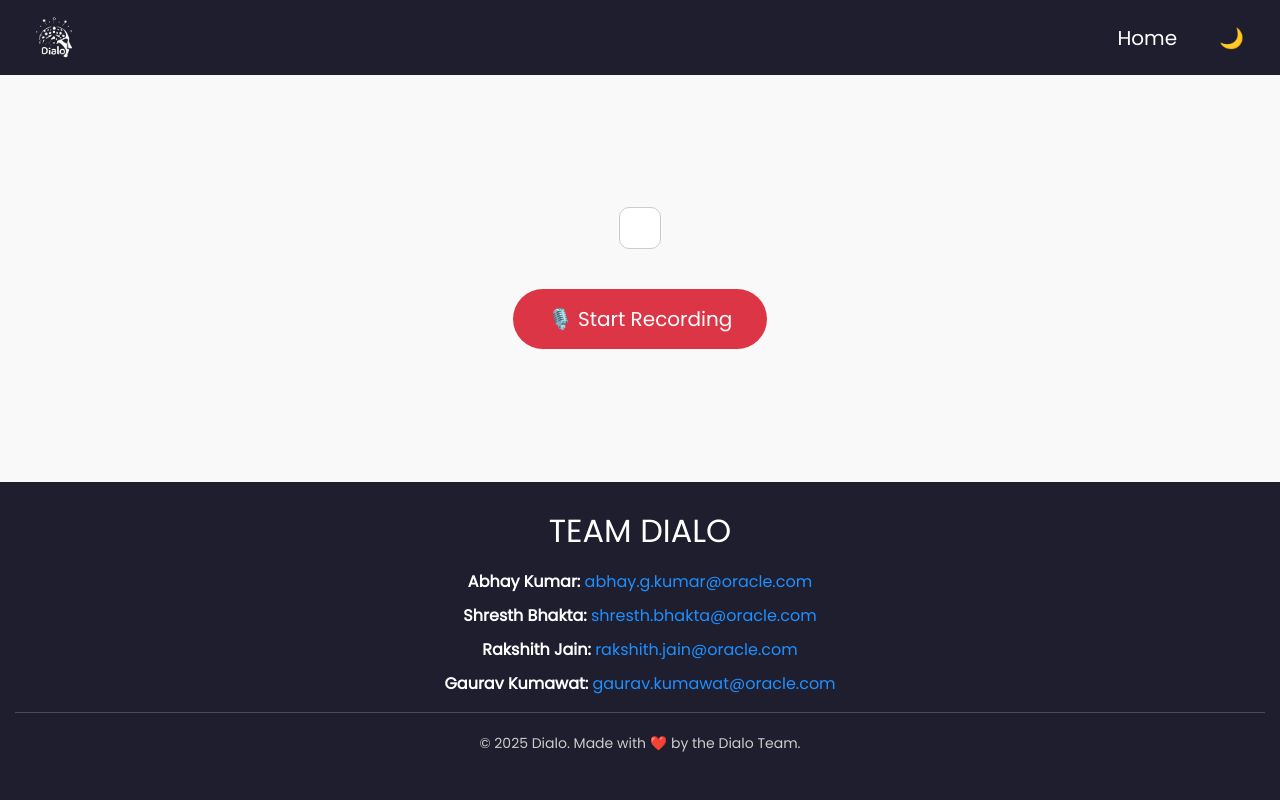
After one commit to shresth-bhakta/dialo-orahacks-team, a Flask app: template templates/bot1.html in a window 1280 px wide. The commit adds this page. Run offline with Flask 3, Linux system fonts and the light colour scheme; the template is opened without the code that fills it, so the values that code supplies are empty; some libraries are stand-ins or nearby versions.

Commit message:
new full ui

```diff
--- a/app.py
+++ b/app.py
@@ -4,7 +4,7 @@ app = Flask(__name__)
 
 @app.route("/")
 def index():
-    return render_template("index.html")
+    return render_template("new.html")
 
 if __name__ == "__main__":
     app.run(port=3000, debug=True)
--- /dev/null
+++ b/static/bot1script.js
@@ -0,0 +1,122 @@
+const socket = io("http://localhost:5001");
+let isRecording = false;
+
+const micBtn = document.getElementById("micBtn");
+const chatBox = document.getElementById("chat");
+
+micBtn.addEventListener("click", () => {
+  if (!isRecording) {
+    socket.emit("start_recording");
+    micBtn.textContent = "🛑 Stop Recording";
+    micBtn.classList.remove("btn-danger");
+    micBtn.classList.add("btn-secondary");
+  } else {
+    socket.emit("stop_recording");
+    micBtn.textContent = "🎙️ Start Recording";
+    micBtn.classList.remove("btn-secondary");
+    micBtn.classList.add("btn-danger");
+  }
+  isRecording = !isRecording;
+});
+
+socket.on("status", (data) => {
+  console.log("Status:", data.message);
+});
+
+socket.on("transcription", (data) => {
+  const msgWrapper = document.createElement("div");
+  msgWrapper.style.display = "flex";
+  msgWrapper.style.flexDirection = "column";
+  msgWrapper.style.alignItems = "flex-start";
+  msgWrapper.style.marginBottom = "20px";
+
+  const label = document.createElement("div");
+  label.textContent = "🗣️ You";
+  label.style.fontSize = "0.85rem";
+  label.style.color = "#999";
+  label.style.marginBottom = "4px";
+  label.style.marginLeft = "5px";
+
+  const msg = document.createElement("div");
+  msg.className = "user-msg";
+  msg.textContent = data.text;
+  msg.style.padding = "12px 16px";
+  msg.style.borderRadius = "15px";
+  msg.style.backgroundColor = "#e6f0ff";
+  msg.style.maxWidth = "75%";
+  msg.style.border = "1px solid #ccc";
+  msg.style.alignSelf = "flex-start";
+
+  msgWrapper.appendChild(label);
+  msgWrapper.appendChild(msg);
+  chatBox.appendChild(msgWrapper);
+  chatBox.scrollTop = chatBox.scrollHeight;
+});
+
+
+socket.on("llm_response", (data) => {
+  const msgWrapper = document.createElement("div");
+  msgWrapper.style.display = "flex";
+  msgWrapper.style.flexDirection = "column";
+  msgWrapper.style.alignItems = "flex-end";
+  msgWrapper.style.marginBottom = "30px";
+  msgWrapper.style.position = "relative";
+
+  const msg = document.createElement("div");
+  msg.className = "llm-msg";
+  msg.textContent = data.response;
+  msg.style.padding = "12px 16px";
+  msg.style.borderRadius = "15px";
+  msg.style.backgroundColor = "#e8f5e9";
+  msg.style.maxWidth = "75%";
+  msg.style.border = "1px solid #ccc";
+  msg.style.alignSelf = "flex-end";
+  msg.style.position = "relative"; // Required for inner absolute positioning
+
+  // Label wrapper inside the message bubble (bottom-right)
+  const labelWrapper = document.createElement("div");
+  labelWrapper.style.display = "flex";
+  labelWrapper.style.alignItems = "center";
+  labelWrapper.style.position = "absolute";
+  labelWrapper.style.bottom = "-22px";
+  labelWrapper.style.right = "5px";
+
+  const labelText = document.createElement("span");
+  labelText.textContent = "Dialo";
+  labelText.style.fontSize = "0.85rem";
+  labelText.style.color = "#999";
+  labelText.style.marginRight = "6px";
+
+  const logo = document.createElement("img");
+  logo.src = "/static/newdialo.png";
+  logo.alt = "Dialo Logo";
+  logo.style.height = "18px";
+
+  labelWrapper.appendChild(labelText);
+  labelWrapper.appendChild(logo);
+
+  msg.appendChild(labelWrapper);
+  msgWrapper.appendChild(msg);
+  chatBox.appendChild(msgWrapper);
+  chatBox.scrollTop = chatBox.scrollHeight;
+});
+
+
+// Dark mode toggle
+const toggleBtn = document.getElementById('toggle-dark');
+toggleBtn.addEventListener('click', () => {
+  const currentTheme = document.documentElement.getAttribute('data-theme');
+  const newTheme = currentTheme === 'dark' ? 'light' : 'dark';
+  document.documentElement.setAttribute('data-theme', newTheme);
+  localStorage.setItem('theme', newTheme);
+  toggleBtn.textContent = newTheme === 'dark' ? '☀️' : '🌙';
+});
+
+// Load preferred theme on page load
+document.addEventListener('DOMContentLoaded', () => {
+  const savedTheme = localStorage.getItem('theme');
+  if (savedTheme) {
+    document.documentElement.setAttribute('data-theme', savedTheme);
+    toggleBtn.textContent = savedTheme === 'dark' ? '☀️' : '🌙';
+  }
+});
--- /dev/null
+++ b/templates/bot1.html
@@ -0,0 +1,315 @@
+<!DOCTYPE html>
+<html lang="en" data-theme="light">
+<head>
+  <meta charset="UTF-8" />
+  <meta name="viewport" content="width=device-width, initial-scale=1.0"/>
+  <title>Voice Assistant</title>
+  <script src="https://cdn.socket.io/4.6.1/socket.io.min.js"></script>
+  <link href="https://cdn.jsdelivr.net/npm/bootstrap@5.3.3/dist/css/bootstrap.min.css" rel="stylesheet">
+  <link href="https://fonts.googleapis.com/css2?family=Poppins&display=swap" rel="stylesheet" />
+  <style>
+    :root {
+      --bg-color: #f9f9f9;
+      --text-color: #333;
+      --card-bg: #fff;
+      --chat-bg: #fff;
+    }
+
+    [data-theme="dark"] {
+      --bg-color: #121212;
+      --text-color: #f1f1f1;
+      --card-bg: #1e1e1e;
+      --chat-bg: #1a1a1a;
+    }
+
+    body {
+      font-family: 'Poppins', sans-serif;
+      margin: 0;
+      padding: 0;
+      background-color: var(--bg-color);
+      color: var(--text-color);
+      min-height: 100vh;
+      display: flex;
+      flex-direction: column;
+      transition: background 0.3s, color 0.3s;
+    }
+
+    header {
+      background-color: #1e1e2f;
+      color: white;
+      padding: 15px 30px;
+      display: flex;
+      justify-content: space-between;
+      align-items: center;
+    }
+
+    .header-left {
+      display: flex;
+      align-items: center;
+    }
+
+    .logo img {
+      height: 45px;
+      margin-right: 15px;
+    }
+
+    header h1 {
+      margin: 0;
+      font-size: 1.5rem;
+    }
+
+    #toggle-dark {
+      background: none;
+      border: none;
+      color: white;
+      font-size: 20px;
+      cursor: pointer;
+    }
+
+    /* New Home Button Style */
+    #home-btn {
+      background: none;
+      border: none;
+      color: white;
+      font-size: 20px;
+      cursor: pointer;
+      margin-right: 20px;
+    }
+
+    .container {
+      flex: 1;
+      padding: 30px;
+    }
+
+    .chat-box {
+      background: var(--chat-bg);
+      border: 1px solid #ccc;
+      border-radius: 10px;
+      padding: 20px;
+      max-height: 400px;
+      overflow-y: auto;
+      margin-bottom: 20px;
+      transition: background 0.3s ease;
+    }
+
+    .user-msg {
+      color: #1e90ff;
+      margin-bottom: 10px;
+    }
+
+    .llm-msg {
+      color: #2ecc71;
+      margin-bottom: 20px;
+    }
+
+    .mic-btn {
+      font-size: 20px;
+      padding: 10px 25px;
+      border-radius: 50px;
+    }
+
+    footer {
+      background-color: #1e1e2f;
+      color: white;
+      text-align: center;
+      padding: 30px 15px;
+      margin-top: auto;
+    }
+
+    footer ul {
+      list-style: none;
+      padding: 0;
+      margin-top: 20px;
+    }
+
+    footer li {
+      margin: 10px 0;
+      color: white;
+    }
+
+    footer a {
+      color: #1E90FF;
+      text-decoration: none;
+    }
+
+    footer a:hover {
+      text-decoration: underline;
+    }
+
+    footer p:last-of-type {
+      margin-top: 20px;
+      font-size: 14px;
+      color: #ccc;
+    }
+
+    [data-theme="dark"] .chat-box {
+      border-color: #444;
+    }
+
+    .header-right {
+  display: flex;
+  align-items: center;
+}
+
+.header-right button {
+  background: none;
+  border: none;
+  color: white;
+  font-size: 20px;
+  cursor: pointer;
+  margin-left: 10px; /* Space between buttons */
+}
+
+
+
+
+.container {
+  flex: 1;
+  padding: 30px;
+  display: flex;
+  flex-direction: column;
+  align-items: center; /* Centering elements horizontally */
+  justify-content: center;
+}
+
+
+
+
+
+
+
+.mic-btn {
+  font-size: 20px;
+  padding: 15px 35px;
+  border-radius: 50px;
+  background-color: #dc3545; /* Red color */
+  color: white;
+  border: none;
+  cursor: pointer;
+  transition: background-color 0.3s, transform 0.2s;
+  margin-top: 20px;
+}
+
+.mic-btn:hover {
+  background-color: #c82333; /* Darker red on hover */
+  transform: scale(1.1); /* Slight zoom effect on hover */
+}
+
+.mic-btn:active {
+  transform: scale(0.98); /* Slight shrink effect when clicked */
+}
+
+/* Animation for smooth message appearance */
+.message {
+  max-width: 70%;
+  padding: 12px 16px;
+  margin: 10px 0;
+  border-radius: 16px;
+  word-wrap: break-word;
+  background-color: var(--card-bg);
+  box-shadow: 0 2px 6px rgba(0, 0, 0, 0.05);
+  position: relative;
+  animation: fadeIn 0.5s ease;
+}
+
+.user-msg {
+  align-self: flex-start;
+  background-color: #d0ebff;
+  color: #003b6f;
+  border: 1px solid #80bdff;
+  border-top-left-radius: 0;
+  text-align: left;
+  margin-right: auto;
+}
+
+.llm-msg {
+  align-self: flex-end;
+  background-color: #d4edda;
+  color: #155724;
+  border: 1px solid #c3e6cb;
+  border-top-left-radius: 0;
+  border-radius: 10px;
+  margin-left: auto;
+  display: flex;
+  justify-content: space-between;
+  align-items: center;
+  padding: 10px 15px;
+  max-width: 75%;
+  gap: 10px;
+}
+
+
+.llm-msg span.label {
+  font-size: 0.85em;
+  color: #2f9e44;
+  margin-left: 8px;
+  white-space: nowrap;
+}
+
+.chat-box {
+  display: flex;
+  flex-direction: column;
+  gap: 10px;
+  background: var(--chat-bg);
+  border: 1px solid #ccc;
+  border-radius: 10px;
+  padding: 20px;
+  max-height: 400px;
+  overflow-y: auto;
+  transition: background 0.3s ease;
+}
+
+/* Fade-in animation */
+@keyframes fadeIn {
+  from {
+    opacity: 0;
+    transform: translateY(10px);
+  }
+  to {
+    opacity: 1;
+    transform: translateY(0);
+  }
+}
+
+
+
+  </style>
+</head>
+<body>
+
+  <header>
+    <div class="header-left">
+      <div class="logo">
+        <img src="/static/newdialo.png" alt="Dialo Logo" />
+      </div>
+      <h1> </h1>
+    </div>
+    <!-- Home Button -->
+    <div class="header-right">
+        <button id="home-btn" onclick="location.href='/'" title="Go to Home">Home</button>
+        <button id="toggle-dark" title="Toggle dark mode">🌙</button>
+      </div>
+  </header>
+
+  <div class="container">
+    <div class="chat-box" id="chat"></div>
+    <button class="btn btn-danger mic-btn" id="micBtn">🎙️ Start Recording</button>
+</div>
+
+
+  <footer id="contact-details">
+    <h2 style="color: #ffffff;">TEAM DIALO</h2>
+    <ul>
+      <li><strong>Abhay Kumar:</strong> <a href="mailto:abhay.g.kumar@oracle.com">abhay.g.kumar@oracle.com</a></li>
+      <li><strong>Shresth Bhakta:</strong> <a href="mailto:shresth.bhakta@oracle.com">shresth.bhakta@oracle.com</a></li>
+      <li><strong>Rakshith Jain:</strong> <a href="mailto:rakshith.jain@oracle.com">rakshith.jain@oracle.com</a></li>
+      <li><strong>Gaurav Kumawat:</strong> <a href="mailto:gaurav.kumawat@oracle.com">gaurav.kumawat@oracle.com</a></li>
+    </ul>
+    <hr style="opacity: 0.2;" />
+    <p>&copy; 2025 Dialo. Made with ❤️ by the Dialo Team.</p>
+  </footer>
+
+  <script src="/static/bot1script.js" defer></script>
+
+</body>
+</html>
--- a/templates/home.html
+++ b/templates/home.html
@@ -27,7 +27,7 @@
   <main>
     <section class="cards-section">
       <!-- BOT 1 -->
-<div class="card fade-in" id="bot1" onclick="location.href='bot1.html'">
+<div class="card fade-in" id="bot1" onclick="location.href='/ai-customercare-bot'">
     <div class="card-background" style="background-image: url('/static/bot1.jpg');">
       <div class="card-content">
         <h2>AI Marketing Agent</h2>
@@ -39,7 +39,7 @@
   </div>
 
   <!-- BOT 2 -->
-  <div class="card fade-in" id="bot2" onclick="location.href='bot2.html'">
+  <div class="card fade-in" id="bot2" onclick="location.href='/ai-customercare-bot'">
     <div class="card-background" style="background-image: url('/static/bot1.png');">
       <div class="card-content">
         <h2>AI Customer Support</h2>
```
Also changed, not shown: appnew.py (added, +16 -0 lines), static/bot1.png (added), static/llmdialo.jpg (added), static/newdialo.png (added), 4 other files.
